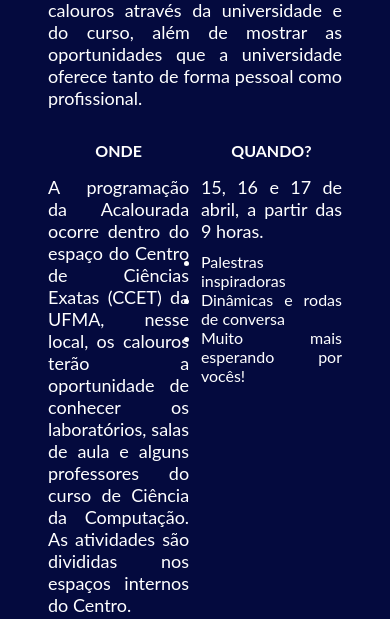
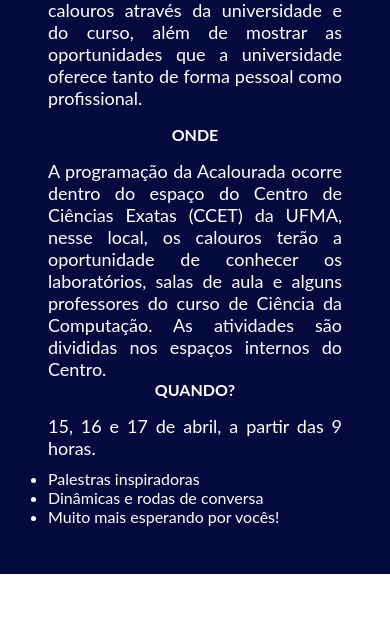
Before and after one commit to Amadeudev/pagina-de-evento, a plain HTML site: page index.html in a window 390 px wide. Shown: the part 1082-1701 px from the top of the page. Drawn offline with nearby package versions, Linux system fonts and the light colour scheme.

Commit message:
Responsividade

```diff
--- a/style.css
+++ b/style.css
@@ -211,3 +211,15 @@ body{
     color: #fff;
     margin-block-end: 1rem;
 }
+
+@media only screen and (max-width: 700px) {
+    .localHoraEvento {
+        display: block;
+        justify-content: space-between;
+        margin-top: 1rem;
+    }
+
+    .localEvento, .dataEvento {
+        width: 100%;
+    }
+}
```
